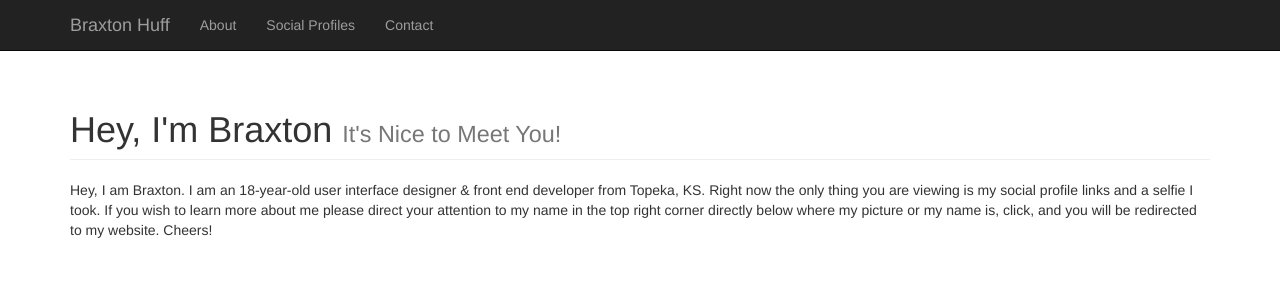
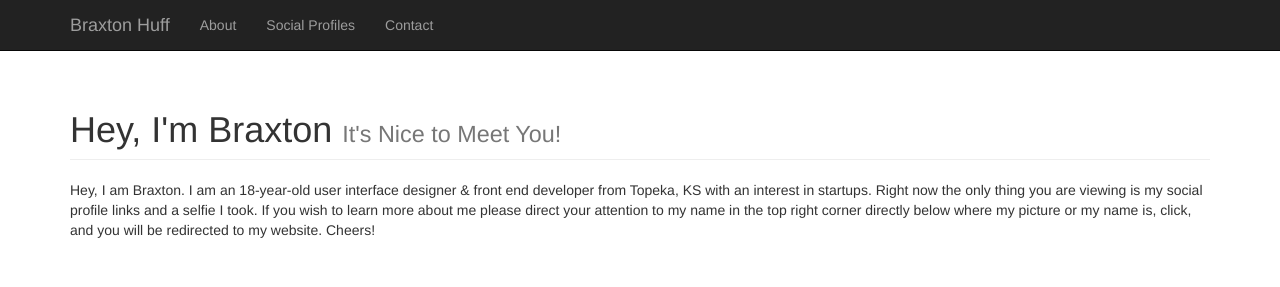
Before and after one commit to 3raxton/socials, a plain HTML site: page index.html in a window 1280 px wide. Shown: the top 287 px of the page. Drawn offline with Linux system fonts and the light colour scheme.

Commit message:
Add some characters to the description of me

```diff
--- a/index.html
+++ b/index.html
@@ -81,7 +81,7 @@
                 <h1 class="page-header">Hey, I'm Braxton
                     <small>It's Nice to Meet You!</small>
                 </h1>
-                <p id ="SocialProfiles">Hey, I am Braxton. I am an 18-year-old user interface designer & front end developer from Topeka, KS. Right now the only thing you are viewing is my social profile links and a selfie I took. If you wish to learn more about me please direct your attention to my name in the top right corner directly below where my picture or my name is, click, and you will be redirected to my website. Cheers!</p>
+                <p id ="SocialProfiles">Hey, I am Braxton. I am an 18-year-old user interface designer & front end developer from Topeka, KS with an interest in startups. Right now the only thing you are viewing is my social profile links and a selfie I took. If you wish to learn more about me please direct your attention to my name in the top right corner directly below where my picture or my name is, click, and you will be redirected to my website. Cheers!</p>
             </div>
         </div>
 
```
